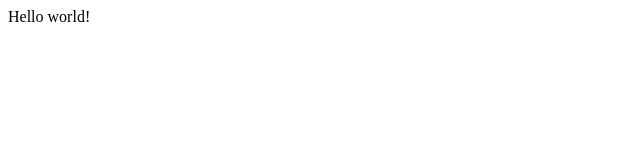
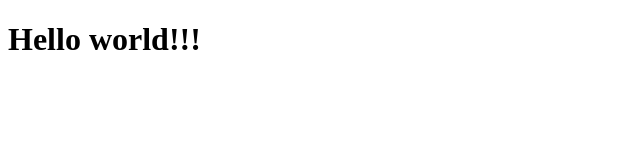
Before and after one commit to punkrock34/dn-git-demo, a plain HTML site: page index.html in a window 1280 px wide. Shown: the whole page, without its empty margins (0-640 px from the left). Drawn offline with Linux system fonts and the light colour scheme.

Commit message:
Made big changes

```diff
--- a/index.html
+++ b/index.html
@@ -5,6 +5,6 @@
     <title></title>
   </head>
   <body>
-    Hello world!
+    <h1>Hello world!!!</h1>
   </body>
 </html>
```
